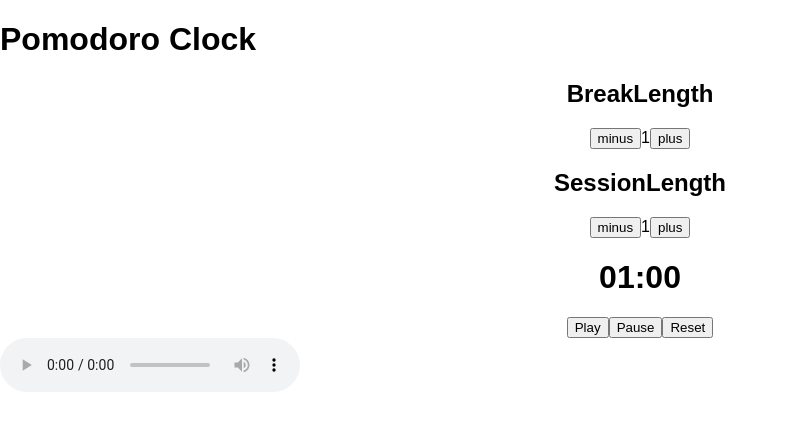
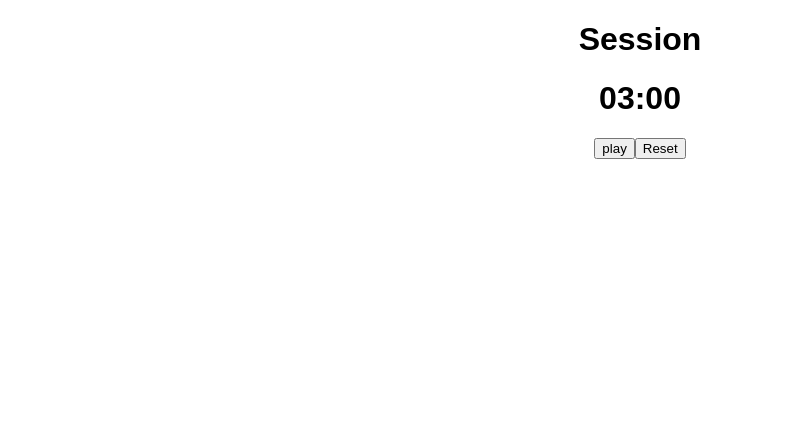
Before and after one commit to greggfine/pomodoro-2, a React (Create React App) app: page / in a window 1280 px wide. Shown: the top 430 px of the page, without its empty margins (0-788 px from the left). Built offline with nearby package versions, Linux system fonts and the light colour scheme.

Commit message:
set up basic countdown clock

```diff
--- a/src/App.js
+++ b/src/App.js
@@ -7,9 +7,9 @@ class App extends Component {
   render() {
     return (
       <div>
-        <h1>Pomodoro Clock</h1>
+        {/* <h1>Pomodoro Clock</h1>  */}
         <CountdownClock />
-        <audio src="./old-fashioned-door-bell-daniel_simon.mp3" autoPlay controls></audio>
+       {/* <audio src="./old-fashioned-door-bell-daniel_simon.mp3" autoPlay controls></audio> */}
 
       </div>
     );
--- a/src/components/BreakLength.js
+++ b/src/components/BreakLength.js
@@ -3,10 +3,10 @@ import React from 'react';
 const BreakLength = ({ decBrkLen, incBrkLen, brkLen}) => {
 	return (
 		<div>
-			<h2>BreakLength</h2>
-			<button onClick={decBrkLen}>minus</button>
-			<span>{brkLen}</span>
-			<button onClick={incBrkLen}>plus</button>
+			<h2 id="break-label">Break Length</h2>
+			<button id="break-decrement" onClick={decBrkLen}>minus</button>
+			<span id="break-length">{brkLen}</span>
+			<button id="break-increment" onClick={incBrkLen}>plus</button>
 		</div>
 	)
 }
--- a/src/components/CountdownClock.js
+++ b/src/components/CountdownClock.js
@@ -8,158 +8,78 @@ class CountdownClock extends Component {
 		super(props);
 
 		this.state = {
-			minutes: 1,
+			minutes: 3,
 			seconds: 0,
-			sessLen: 1,
-			brkLen: 1,
-			playState: false
+			playState: false,
+			initSeconds: true
 		}
 
-		this.handleClock = this.handleClock.bind(this)
-		this.pauseClock = this.pauseClock.bind(this)
+		this.toggleClock = this.toggleClock.bind(this)
 		this.resetClock = this.resetClock.bind(this)
-		this.incSessLen = this.incSessLen.bind(this)
-		this.decSessLen = this.decSessLen.bind(this)
-		this.incBrkLen = this.incBrkLen.bind(this)
-		this.decBrkLen = this.decBrkLen.bind(this)
-		this.handleBreak = this.handleBreak.bind(this)
 	}
 
 
+	toggleClock(){
+		this.setState({
+			playState: !this.state.playState
+		})
 
-	handleClock(){
+		if(!this.state.playState){
 
+			this.interval = setInterval(() => {
+				if(this.state.seconds === -59 && this.state.minutes === 0){
+					clearInterval(this.interval)
+				}
 
-		this.interval = setInterval(() => {
-			if(this.state.seconds === 0 && this.state.minutes === 0){
-				this.pauseClock()
-				this.handleBreak()
+				if(this.state.seconds === -60 || this.state.seconds === 0){
+					this.setState({
+						minutes: this.state.minutes -= 1,
+						seconds: 0,
+					})
+				}
 
-			} else if(this.state.seconds === 0){
-					this.setState((currentState) => {
-						return{
-							seconds: 60
+				this.setState((currentState) => {
+						return {
+							seconds: currentState.seconds -= 1,
+							initSeconds: false
 						}
 					})
-					this.state.minutes -= 1;
-			}
 
-			this.setState((currentState) => {
-				return{
-					seconds: currentState.seconds -= 1,
-					playState: true
-				}
-			})
-		}, 100)
-	}
-
-	handleBreak(){
-		this.setState({
-			minutes: this.state.brkLen -1,
-			seconds: 60,
-			playState: true
-		})
-		this.interval = setInterval(() => {
-			if(this.state.seconds === 1 && this.state.minutes === 0){
-				this.setState({
-					minutes: 1,
-					seconds: 0,
-					sessLen: 1,
-					playState: true,
-				})
-				this.handleClock()
-			} else if(this.state.seconds === 1){
-					this.setState((currentState) => {
-						return {
-							seconds: 60
-						}
-					})
-					this.state.minutes -= 1;
-			}
-			else{
-				this.setState((currentState) => {
-					return{
-						seconds: currentState.seconds -= 1,
-						}
-					})
-				}
-			}, 200)
-
-	}
-
-	pauseClock(){
-		clearInterval(this.interval);
-		this.setState({
-			playState: false
-		})
+			}, 1000)
+		} else{
+			clearInterval(this.interval);
+		}
 	}
 
 	resetClock(){
-		this.pauseClock()
 		this.setState({
 			minutes: 1,
 			seconds: 0,
-			sessLen: 1,
 			playState: false,
-			brkLen: 1
+			initSeconds: true
 		})
-	}
-
-	incSessLen(){
-		if(this.state.sessLen < 60 && !this.state.playState){
-			this.setState((currentState) => {
-				return{
-					sessLen: currentState.sessLen += 1,
-					minutes: currentState.sessLen,
-					seconds: 0
-				}
-			})
-		}
-	}
-
-	decSessLen(){
-		if(this.state.brkLen > 1 && !this.state.playState){
-			this.setState((currentState) => {
-				return{
-					sessLen: currentState.sessLen -= 1,
-					minutes: currentState.sessLen,
-					seconds: 0
-				}
-			})
-		}
-
-	}
-
-	incBrkLen(){
-		if(this.state.brkLen < 60 && !this.state.playState){
-			this.setState((currentState) => {
-				return {
-					brkLen: currentState.brkLen += 1
-				}
-			})
-		}
-	}
-
-	decBrkLen(){
-		if(this.state.brkLen > 1 && !this.state.playState){
-			this.setState((currentState) => {
-				return {
-					brkLen: currentState.brkLen -= 1
-				}
-			})
-		}
 	}
 
 
 	render(){
 
-		const { minutes, seconds, sessLen, brkLen } = this.state;
+		const { minutes, seconds, } = this.state;
 		return(
 			<div style={{ textAlign: 'center'}}>
-				<BreakLength decBrkLen={this.decBrkLen} incBrkLen={this.incBrkLen} brkLen={brkLen}/>
-				<SessionLength decSessLen={this.decSessLen} incSessLen={this.incSessLen} sessLen={sessLen}/>
-				<h1> { String(minutes).padStart(2, "0") }:{ String(seconds).padStart(2, '0') }  </h1>
-				<Transport handleClock={this.handleClock} pauseClock={this.pauseClock} resetClock={this.resetClock}/>
+
+				<h1 id="timer-label">Session</h1>
+				<h1 id="time-left">
+					{ String(minutes).padStart(2, "0") }
+					:{
+						this.state.initSeconds? String(seconds).padStart(2, '0')
+						:String(seconds + 60).padStart(2, '0')
+					}
+				</h1>
+				<Transport
+					toggleClock={this.toggleClock}
+					resetClock={this.resetClock}
+					playState={this.state.playState}
+				/>
 			</div>
 		)
 	}
--- a/src/components/SessionLength.js
+++ b/src/components/SessionLength.js
@@ -3,10 +3,10 @@ import React from 'react';
 const SessionLength = ({ decSessLen, incSessLen, sessLen }) => {
 	return (
 		<div>
-			<h2>SessionLength</h2>
-			<button onClick={decSessLen}>minus</button>
-			<span>{sessLen}</span>
-			<button onClick={incSessLen}>plus</button>
+			<h2 id="session-label">Session Length</h2>
+			<button id="session-decrement" onClick={decSessLen}>minus</button>
+			<span id="session-length">{sessLen}</span>
+			<button id="session-decrement" onClick={incSessLen}>plus</button>
 		</div>
 	)
 }
--- a/src/components/Transport.js
+++ b/src/components/Transport.js
@@ -1,11 +1,12 @@
 import React from 'react';
 
-const Transport = ({ handleClock, pauseClock, resetClock }) => {
+const Transport = ({ toggleClock, resetClock, playState }) => {
 	return (
 		<div>
-				<button onClick={handleClock}>Play</button>
-				<button onClick={pauseClock}>Pause</button>
-				<button onClick={resetClock}>Reset</button>
+				<button id="start_stop" onClick={toggleClock}>
+					{ playState? this.textContent = 'pause':'play' }
+				</button>
+				<button id="reset" onClick={resetClock}>Reset</button>
 		</div>
 	)
 }
```
